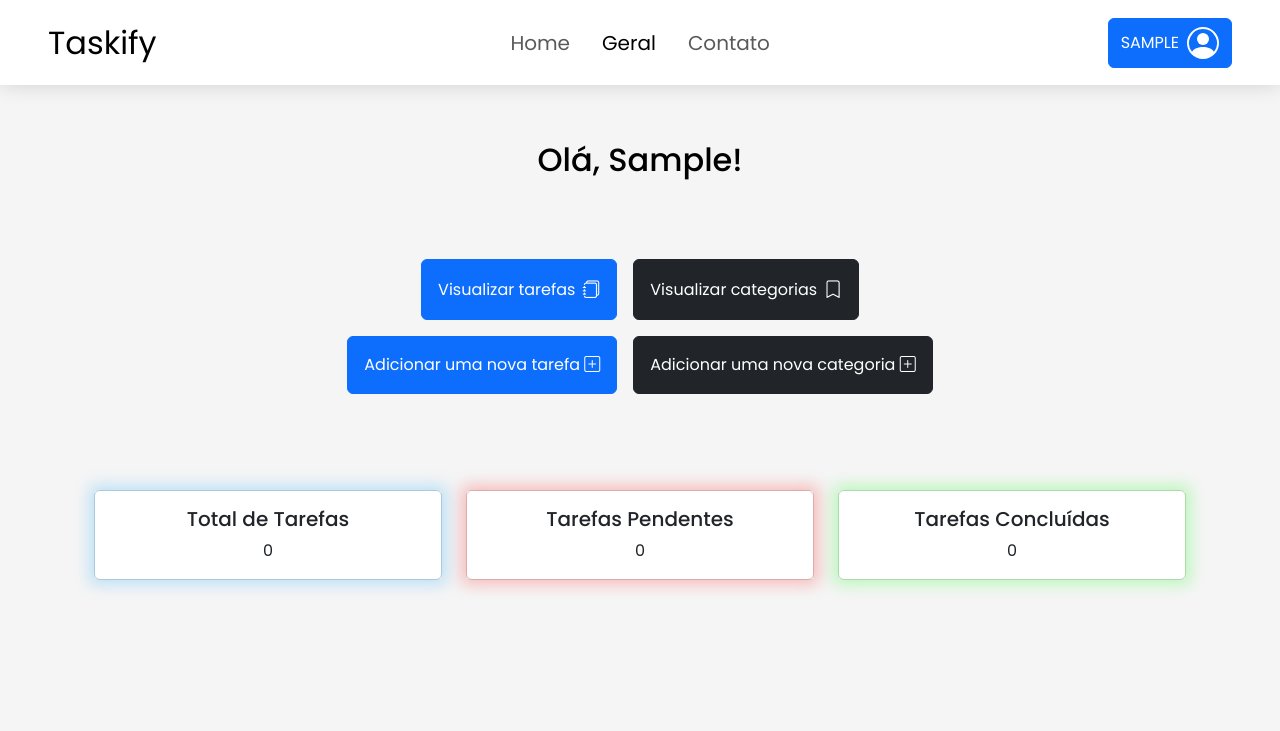
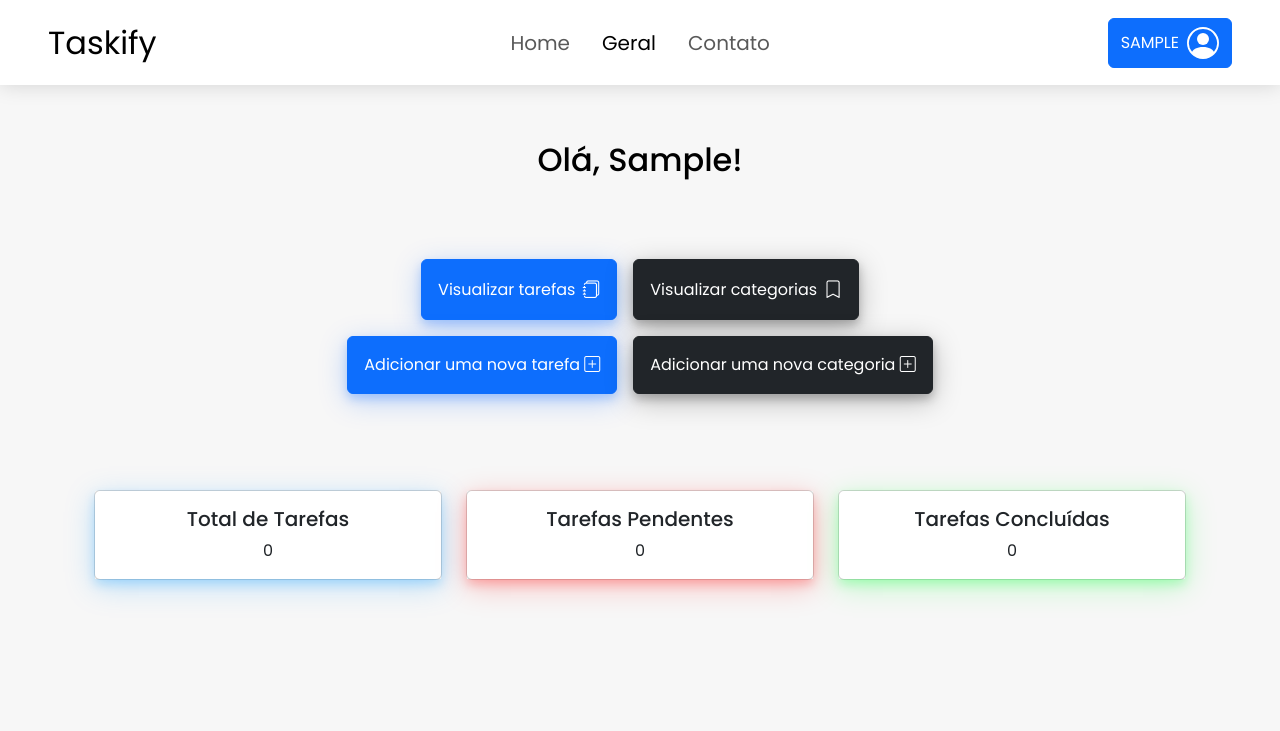
Before and after one commit to lsstomas/taskify, a Django app: page /tasks/ in a window 1280 px wide. Shown: the top 731 px of the page. Run offline with Django 4.2, Linux system fonts and the light colour scheme; the visitor is signed in with stand-in values (Sample User, id 1); data that the repository does not hold is empty.

Commit message:
Customizações finais

```diff
--- a/base_static/css/style.css
+++ b/base_static/css/style.css
@@ -12,6 +12,7 @@
     --light1: #fff;
     --light2: #fefefe;
     --light3: #f5f5f5;
+    --body: #f7f7f7;
     --dark1: #000;
     --dark2: #444444;
     --c1: rgb(0, 98, 255);
@@ -20,7 +21,7 @@
 
 body {
     padding: 85px 0 0 0;
-    background-color: var(--light3);
+    background-color: var(--body);
     color: var(--dark1);
 }
 
@@ -113,19 +114,29 @@ main {
 }
 
 .box-shadow-red {
-    -webkit-box-shadow: 0px 0px 15px 5px rgba(255,0,0,0.25);
-    -moz-box-shadow: 0px 0px 15px 5px rgba(255,0,0,0.25);
-    box-shadow: 0px 0px 15px 5px rgba(255,0,0,0.25);
+    box-shadow: rgba(255, 0, 0, 0.25) 0px 7px 28px, rgba(255, 0, 0, 0.22) 0px 5px 10px;
 }
 
 .box-shadow-blue {
-    -webkit-box-shadow: 0px 0px 15px 5px rgba(0, 160, 255, 0.25);
-    -moz-box-shadow: 0px 0px 15px 5px rgba(0,160,255,0.25);
-    box-shadow: 0px 0px 15px 5px rgba(0,160,255,0.25);
+    box-shadow: rgba(0, 150, 255, 0.25) 0px 7px 28px, rgba(0, 150, 255, 0.22) 0px 5px 10px;
 }
 
 .box-shadow-green {
-    -webkit-box-shadow: 0px 0px 15px 5px rgba(0,255,0,0.25);
-    -moz-box-shadow: 0px 0px 15px 5px rgba(0,255,0,0.25);
-    box-shadow: 0px 0px 15px 5px rgba(0,255,0,0.25);
+    box-shadow: rgba(0, 255, 50, 0.25) 0px 7px 28px, rgba(0, 255, 50, 0.22) 0px 5px 10px;
 }
+
+.tasks_shadow {
+    box-shadow: rgba(0, 100, 255, 0.25) 0px 7px 28px, rgba(0, 100, 255, 0.22) 0px 5px 10px;
+}
+
+.categories_shadow {
+    box-shadow: rgba(0, 0, 0, 0.25) 0px 7px 28px, rgba(0, 0, 0, 0.22) 0px 5px 10px;
+}
+
+.card {
+    transition: all .3s ease-in-out;
+}
+
+.card:hover {
+    transform: translateY(-10px);
+}
--- a/taskify/settings.py
+++ b/taskify/settings.py
@@ -12,6 +12,8 @@ https://docs.djangoproject.com/en/4.2/ref/settings/
 
 from pathlib import Path
 from decouple import config
+import django_heroku
+
 
 # Build paths inside the project like this: BASE_DIR / 'subdir'.
 BASE_DIR = Path(__file__).resolve().parent.parent
@@ -154,3 +156,5 @@ EMAIL_HOST_PASSWORD = config("EMAIL_HOST_PASSWORD")
 EMAIL_USE_TLS = config("EMAIL_USE_TLS")
 
 # --------------------------------------------------------------------------#
+
+django_heroku.settings(locals())
--- a/tasks/templates/tasks/info.html
+++ b/tasks/templates/tasks/info.html
@@ -16,23 +16,23 @@
 
             <div class="d-flex gap-3 align-items-center justify-content-center flex-column mb-5">
                 <div class="d-flex gap-3 align-items-center justify-content-center">
-                    <a href="{% url "list_tasks" %}" class="btn btn-primary p-3 mt-5">
+                    <a href="{% url "list_tasks" %}" class="btn btn-primary p-3 mt-5 tasks_shadow">
                         Visualizar tarefas
                         <i class="bi bi-journals"></i>
                     </a>
-                    <a href="{% url "list_categories" %}" class="btn btn-dark p-3 mt-5">
+                    <a href="{% url "list_categories" %}" class="btn btn-dark p-3 mt-5 categories_shadow">
                         Visualizar categorias
                         <i class="bi bi-bookmark"></i>
                     </a>
                 </div>
 
                 <div class="d-flex gap-3 align-items-center justify-content-center">
-                    <a href="{% url "add_task" %}" class="btn btn-primary p-3">
+                    <a href="{% url "add_task" %}" class="btn btn-primary p-3 tasks_shadow">
                         Adicionar uma nova tarefa
                         <i class="bi bi-plus-square"></i>
                     </a>
 
-                    <a href="{% url "add_category" %}" class="btn btn-dark p-3">
+                    <a href="{% url "add_category" %}" class="btn btn-dark p-3 categories_shadow">
                         Adicionar uma nova categoria
                         <i class="bi bi-plus-square"></i>
                     </a>
@@ -70,7 +70,7 @@
 
             {% if total_tasks != 0 %}
                 <div class="row d-flex justify-content-center align-items-center">
-                    <div class="chart-container mt-5" style="width: 50%">
+                    <div class="chart-container mt-5" style="width: 40%">
                         <canvas id="myChart"></canvas>
                     </div>
                 </div>
@@ -81,17 +81,13 @@
     <script>
         var ctx = document.getElementById('myChart').getContext('2d');
         var myChart = new Chart(ctx, {
-            type: 'pie',
+            type: 'doughnut',
             data: {
                 labels: ['Tarefas Pendentes', 'Tarefas Concluídas'],
                 datasets: [{
                     label: 'Distribuição de Tarefas',
                     data: [{{ pendent_tasks }}, {{ tasks_completed }}],
                     backgroundColor: [
-                        'rgba(255, 0, 0, 0.2)',
-                        'rgba(0, 255, 0, 0.2)'
-                    ],
-                    borderColor: [
                         'rgba(255, 0, 0, 1)',
                         'rgba(0, 255, 0, 1)'
                     ],
@@ -101,8 +97,12 @@
             options: {
                 responsive: true,
                 plugins: {
+                    legend: {
+                        display: true,
+                        position: "top",
+                    },
                     title: {
-                        display: true,
+                        display: false,
                         text: 'Estatísticas Gerais',
                         padding: {
                             bottom: 20
```
Also changed, not shown: tasks/templates/tasks/list_tasks.html (+11 -4 lines).
